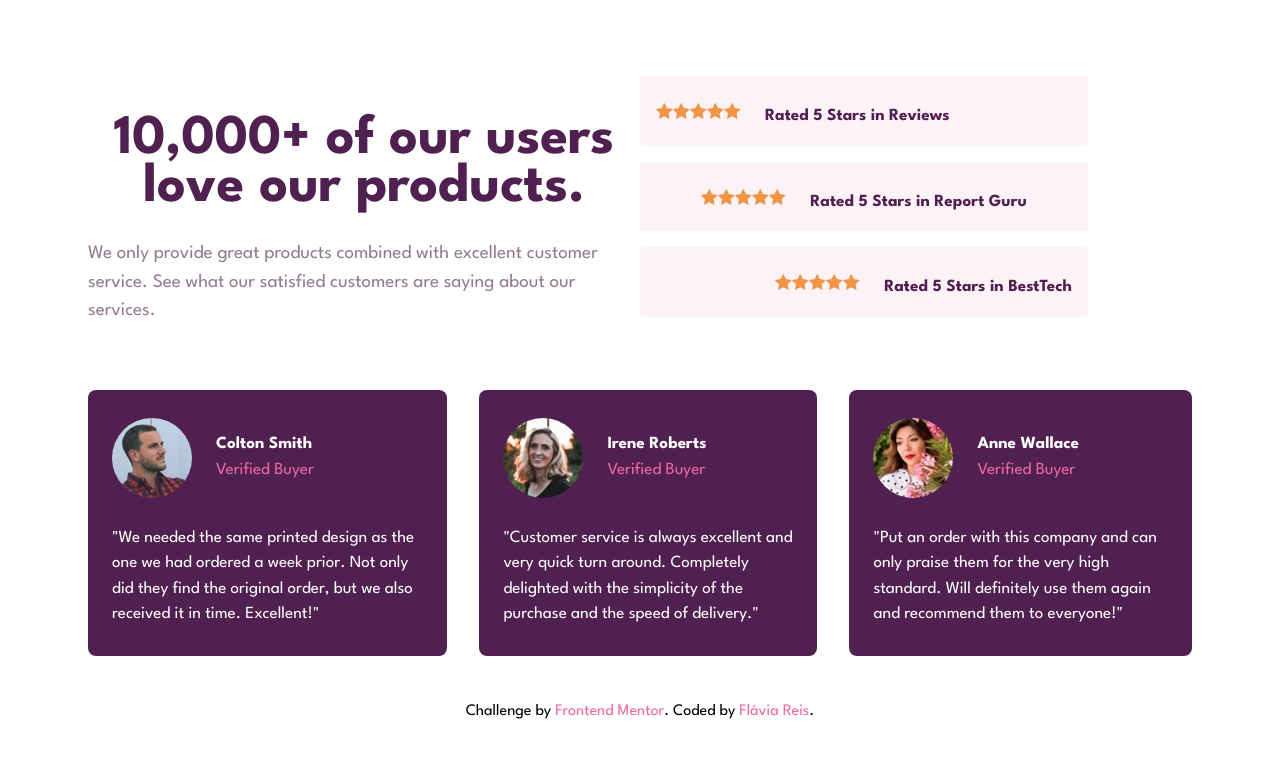
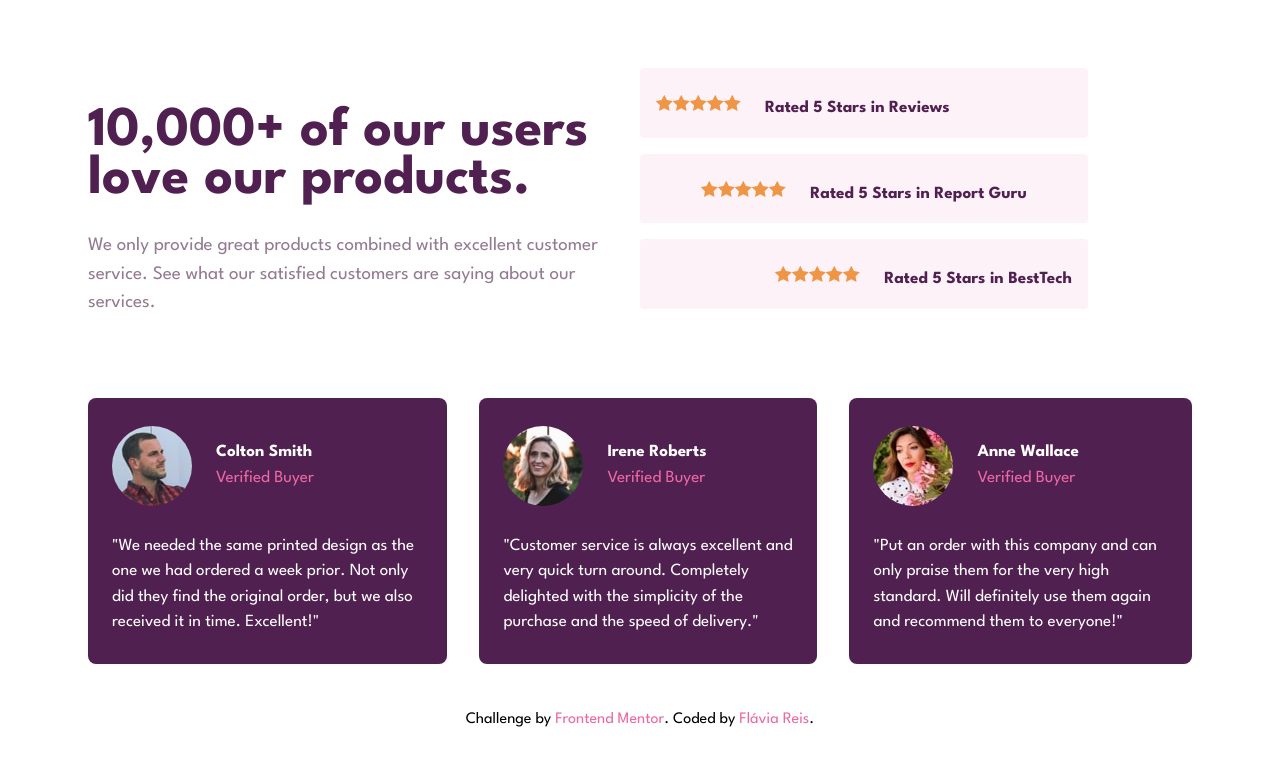
Before and after one commit to flaviare1s/social-proof-section, a website: page src/index.html in a window 1280 px wide. Drawn offline with Linux system fonts and the light colour scheme.

Commit message:
Making the styles

```diff
--- a/src/index.html
+++ b/src/index.html
@@ -28,11 +28,12 @@
     <title>Frontend Mentor | Social proof section</title>
 
   </head>
+
   <body class="font-Spartan flex flex-col items-center justify-center m-auto">
     <main class="max-w-mobile px-6 md:max-w-6xl md:grid md:grid-cols-2">
       <div class="md:col-span-1">
-        <h1 class="text-veryDarkMagenta font-bold text-4xl text-center leading-8 pt-10 pb-7 md:text-6xl md:leading-10">10,000+ of our users love our products.</h1>
-        <p class="text-darkGrayishMagenta text-center text-lg pb-6 md:text-left">
+        <h1 class="text-veryDarkMagenta font-bold text-4xl text-center leading-8 pt-10 pb-7 md:text-6xl md:leading-10 md:text-left">10,000+ of our users love our products.</h1>
+        <p class="text-darkGrayishMagenta text-center text-lg pb-8 md:text-left">
           We only provide great products combined with excellent customer service.
           See what our satisfied customers are saying about our services.
         </p>
@@ -73,7 +74,7 @@
         </div>
       </section>
 
-      <div class="mt-10 md:col-span-2 md:flex text-base md:flex-row md:gap-8">
+      <div class="mt-12 md:col-span-2 md:flex text-base md:flex-row md:gap-8">
         <div class="bg-veryDarkMagenta rounded-lg py-7 px-6 mb-4">
           <div class="flex gap-6 items-center">
             <img class="rounded-full" src="../images/image-colton.jpg" alt="Colton Smith">
```
Also changed, not shown: src/output.css.
